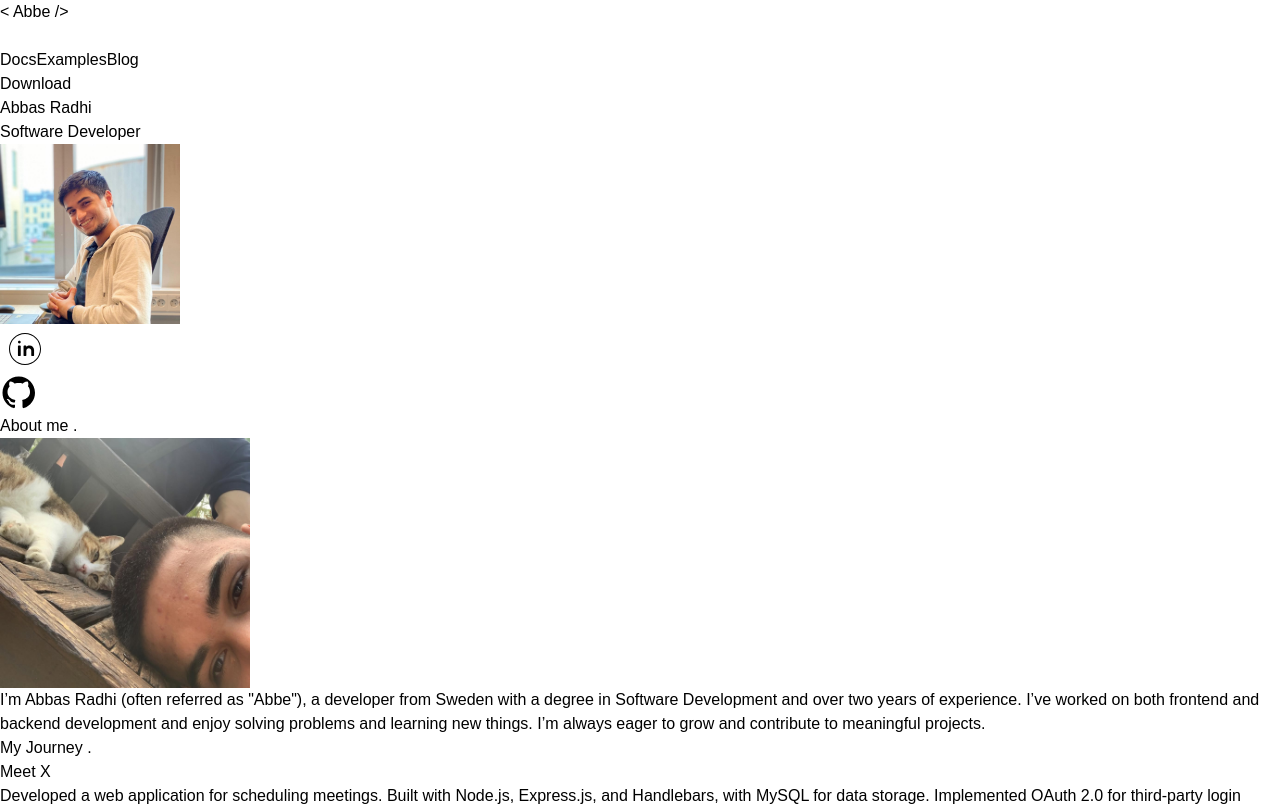
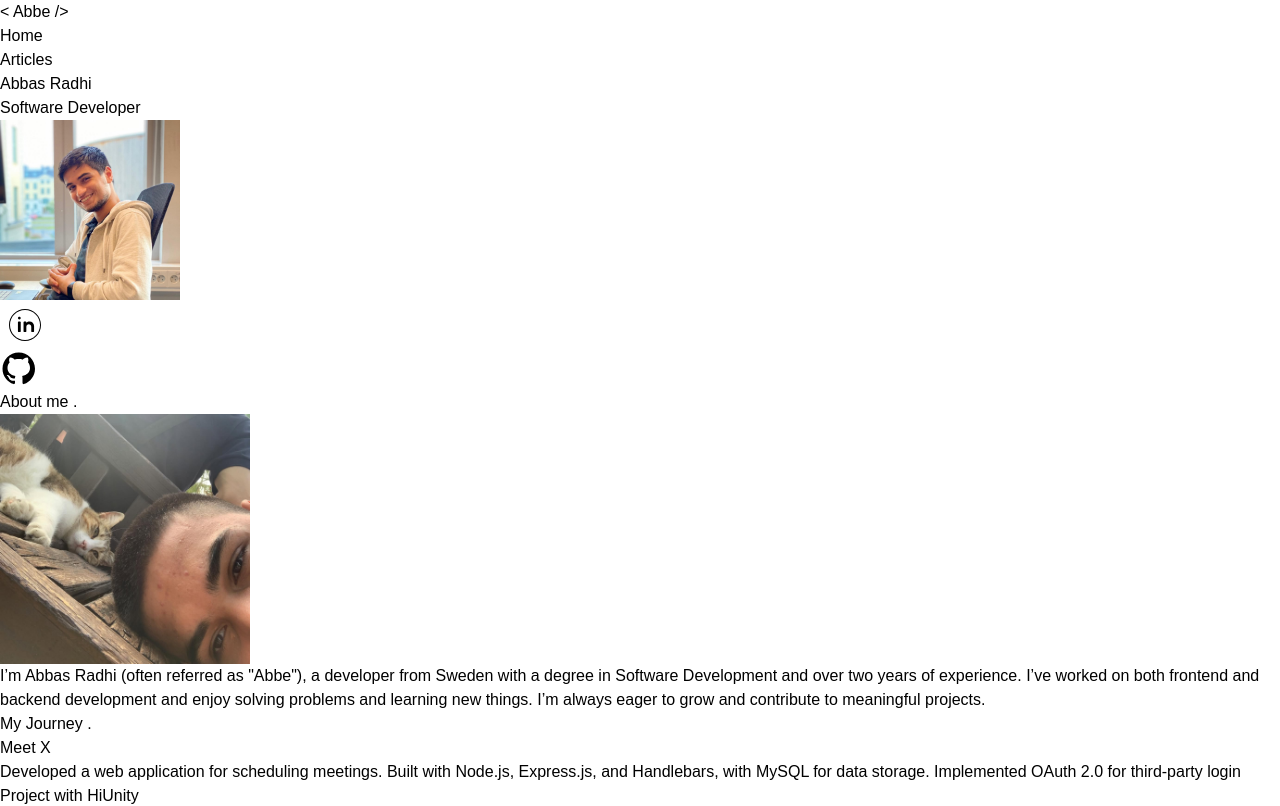
Before and after one commit to abberadhi/abbe-dev, a Next.js app: page / in a window 1280 px wide. Shown: the top 806 px of the page. Built offline with nearby package versions, Linux system fonts and the light colour scheme.

Commit message:
update nav

```diff
--- a/src/app/components/aboutMe.tsx
+++ b/src/app/components/aboutMe.tsx
@@ -19,11 +19,11 @@ export const AboutMe = () => {
         </div>
         <div className="text-lg flex-1 flex mt-4 md:mt-0">
           <p>
-            I’m Abbas Radhi (often referred as "Abbe"), a developer from Sweden
-            with a degree in Software Development and over two years of
-            experience. I’ve worked on both frontend and backend development and
-            enjoy solving problems and learning new things. I’m always eager to
-            grow and contribute to meaningful projects.
+            I’m Abbas Radhi (often referred as &quot;Abbe&quot;), a developer
+            from Sweden with a degree in Software Development and over two years
+            of experience. I’ve worked on both frontend and backend development
+            and enjoy solving problems and learning new things. I’m always eager
+            to grow and contribute to meaningful projects.
           </p>
         </div>
       </div>
--- a/src/app/components/navigation.tsx
+++ b/src/app/components/navigation.tsx
@@ -1,52 +1,36 @@
+"use client";
+import { useEffect, useState } from "react";
+
 export const Navigation = () => {
+  const [scrolling, setScrolling] = useState(false);
+
+  useEffect(() => {
+    const handleScroll = () => {
+      if (window.scrollY > 50) {
+        setScrolling(true);
+      } else {
+        setScrolling(false);
+      }
+    };
+
+    window.addEventListener("scroll", handleScroll);
+    return () => window.removeEventListener("scroll", handleScroll);
+  }, []);
+
   return (
-    <nav className="w-full fixed flex items-center justify-between flex-wrap bg-blue p-6">
-      <div className="flex items-center flex-shrink-0 text-white mr-6">
-        <span className="font-semibold text-xl tracking-tight">
-          &lt; Abbe /&gt;
-        </span>
-      </div>
-      <div className="block lg:hidden">
-        <button className="flex items-center px-3 py-2 border rounded text-white-200 border-teal-400 hover:text-white hover:border-white">
-          <svg
-            className="fill-current h-3 w-3"
-            viewBox="0 0 20 20"
-            xmlns="http://www.w3.org/2000/svg"
-          >
-            <title>Menu</title>
-            <path d="M0 3h20v2H0V3zm0 6h20v2H0V9zm0 6h20v2H0v-2z" />
-          </svg>
-        </button>
-      </div>
-      <div className="w-full block flex-grow lg:flex lg:items-center lg:w-auto">
-        <div className="text-sm lg:flex-grow">
-          <a
-            href="#responsive-header"
-            className="block mt-4 lg:inline-block lg:mt-0 text-white-200 hover:text-white mr-4"
-          >
-            Docs
-          </a>
-          <a
-            href="#responsive-header"
-            className="block mt-4 lg:inline-block lg:mt-0 text-white-200 hover:text-white mr-4"
-          >
-            Examples
-          </a>
-          <a
-            href="#responsive-header"
-            className="block mt-4 lg:inline-block lg:mt-0 text-white-200 hover:text-white"
-          >
-            Blog
-          </a>
-        </div>
-        <div>
-          <a
-            href="#"
-            className="inline-block text-sm px-4 py-2 leading-none border rounded text-white border-white hover:border-transparent hover:text-teal-500 hover:bg-white mt-4 lg:mt-0"
-          >
-            Download
-          </a>
-        </div>
+    <nav
+      className={`w-full fixed flex items-center flex-wrap ${
+        scrolling ? "bg-black" : "bg-transparent"
+      } p-6 gap-x-12 transition-colors duration-300`}
+    >
+      <span className="font-semibold text-xl tracking-tight">
+        &lt; Abbe /&gt;
+      </span>
+      <div className="">
+        <ol className="flex flex-row gap-4">
+          <li>Home</li>
+          <li>Articles</li>
+        </ol>
       </div>
     </nav>
   );
```
